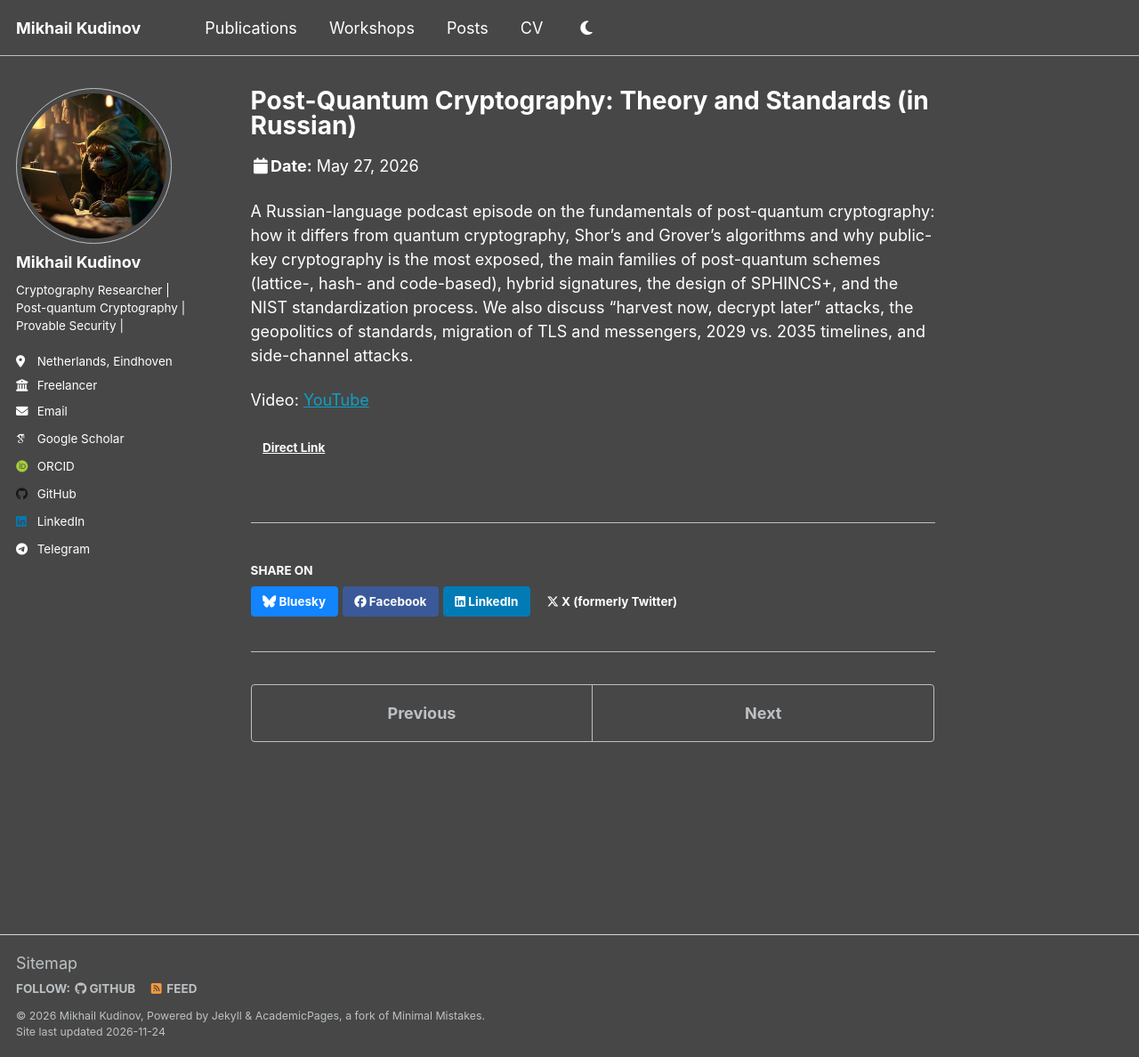
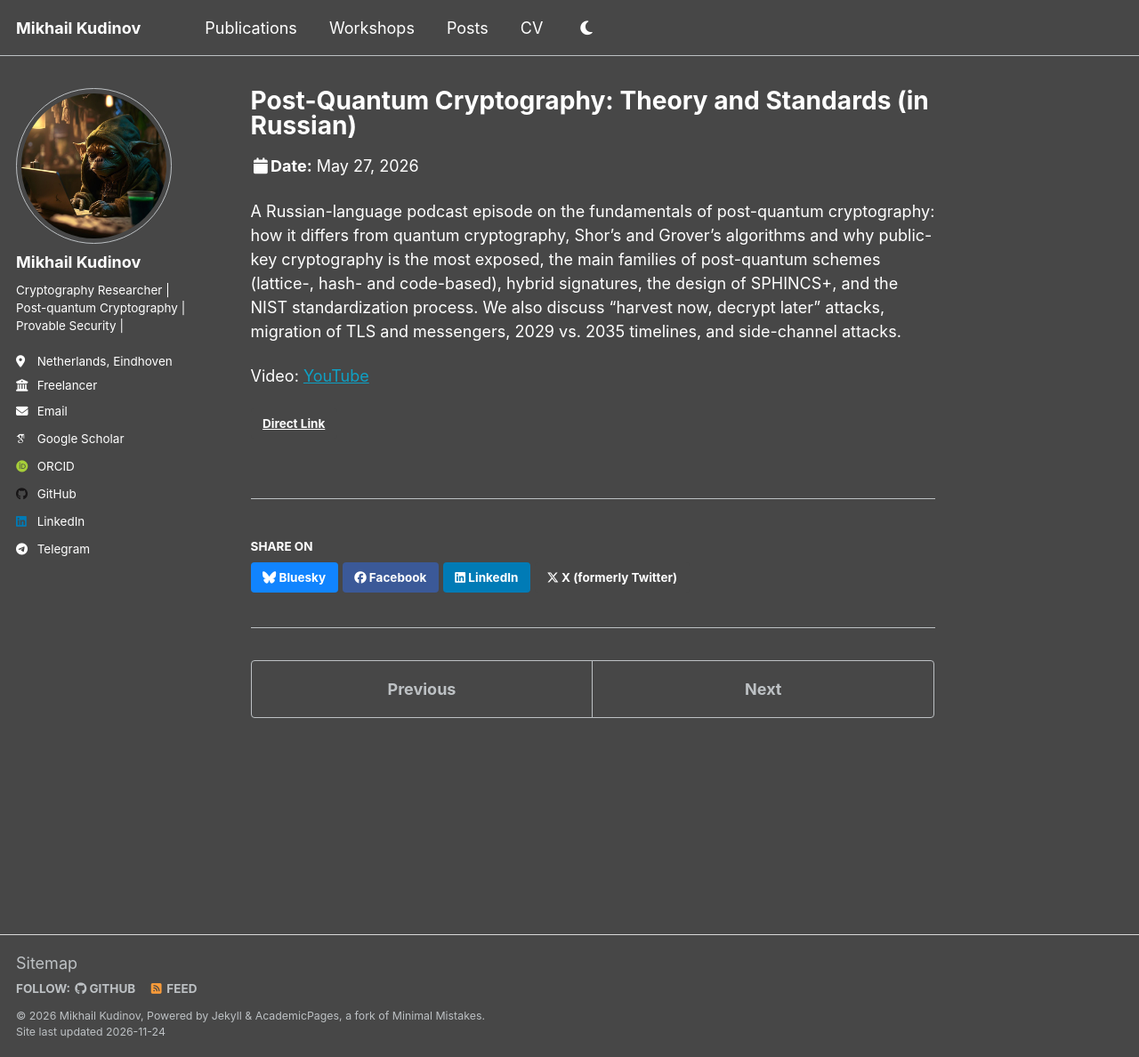
Before and after one commit to error0024/error0024.github.io, a Jekyll site: the page built from _talks/2026-05-27-podcast.md, in a window 1280 px wide and 1188 px high. Shown: the whole window at 89% size. Built offline with Jekyll 4.4.1, drawn with Linux system fonts in a browser that asks for light colours; some web fonts are replaced.

Commit message:
ББ-220: drop geopolitics mention from description
Co-Authored-By: Claude Opus 5.5 <noreply@anthropic.com>
Claude-Session: https://claude.ai/code/session_015fdGKvHEF6cSoVH7vrhrrY

```diff
--- a/_talks/2026-05-27-podcast.md
+++ b/_talks/2026-05-27-podcast.md
@@ -9,6 +9,6 @@ location: "Online"
 link: "https://youtu.be/BXp9PYwGB7A"
 ---
 
-A Russian-language podcast episode on the fundamentals of post-quantum cryptography: how it differs from quantum cryptography, Shor's and Grover's algorithms and why public-key cryptography is the most exposed, the main families of post-quantum schemes (lattice-, hash- and code-based), hybrid signatures, the design of SPHINCS+, and the NIST standardization process. We also discuss "harvest now, decrypt later" attacks, the geopolitics of standards, migration of TLS and messengers, 2029 vs. 2035 timelines, and side-channel attacks.
+A Russian-language podcast episode on the fundamentals of post-quantum cryptography: how it differs from quantum cryptography, Shor's and Grover's algorithms and why public-key cryptography is the most exposed, the main families of post-quantum schemes (lattice-, hash- and code-based), hybrid signatures, the design of SPHINCS+, and the NIST standardization process. We also discuss "harvest now, decrypt later" attacks, migration of TLS and messengers, 2029 vs. 2035 timelines, and side-channel attacks.
 
 Video: [YouTube](https://youtu.be/BXp9PYwGB7A)
```
